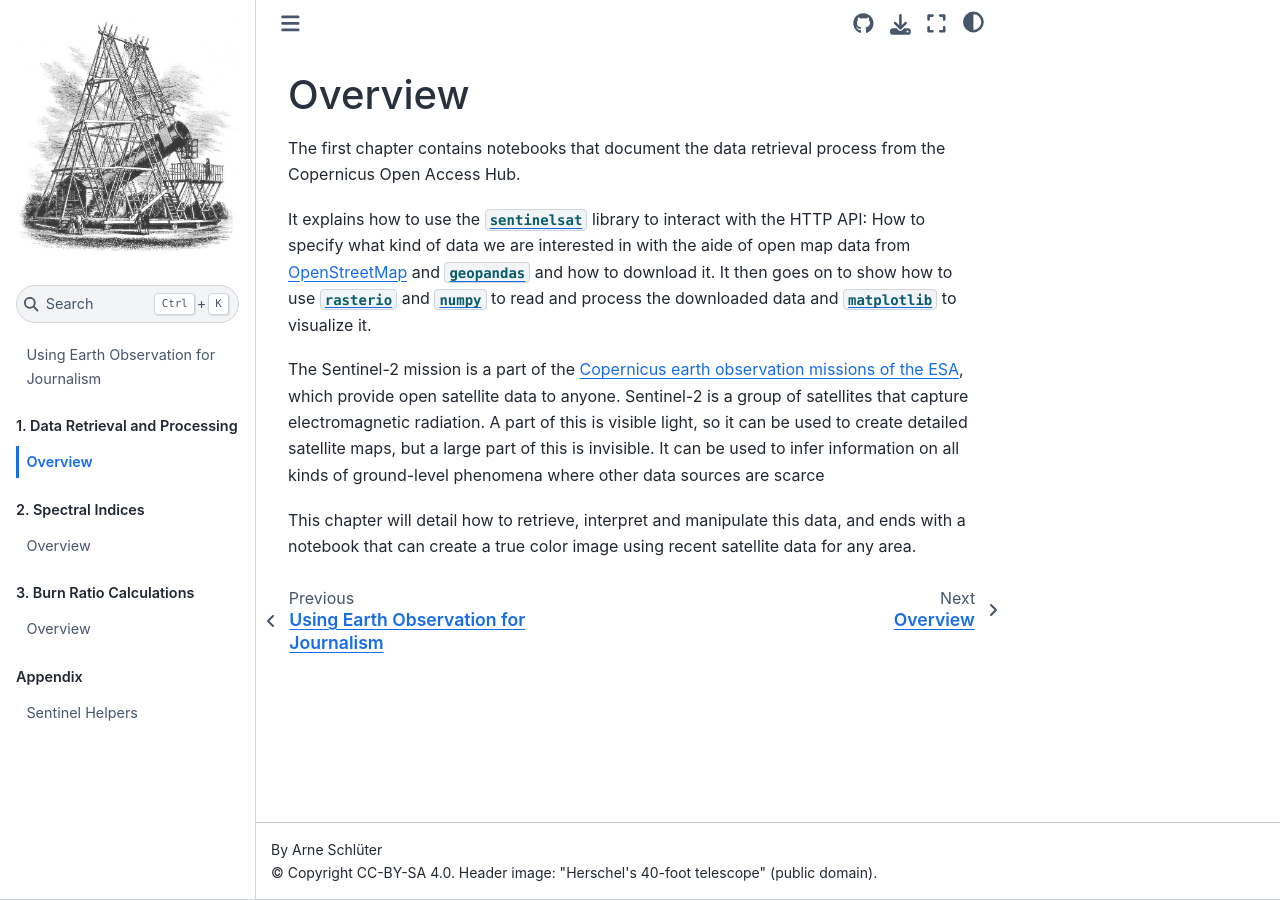
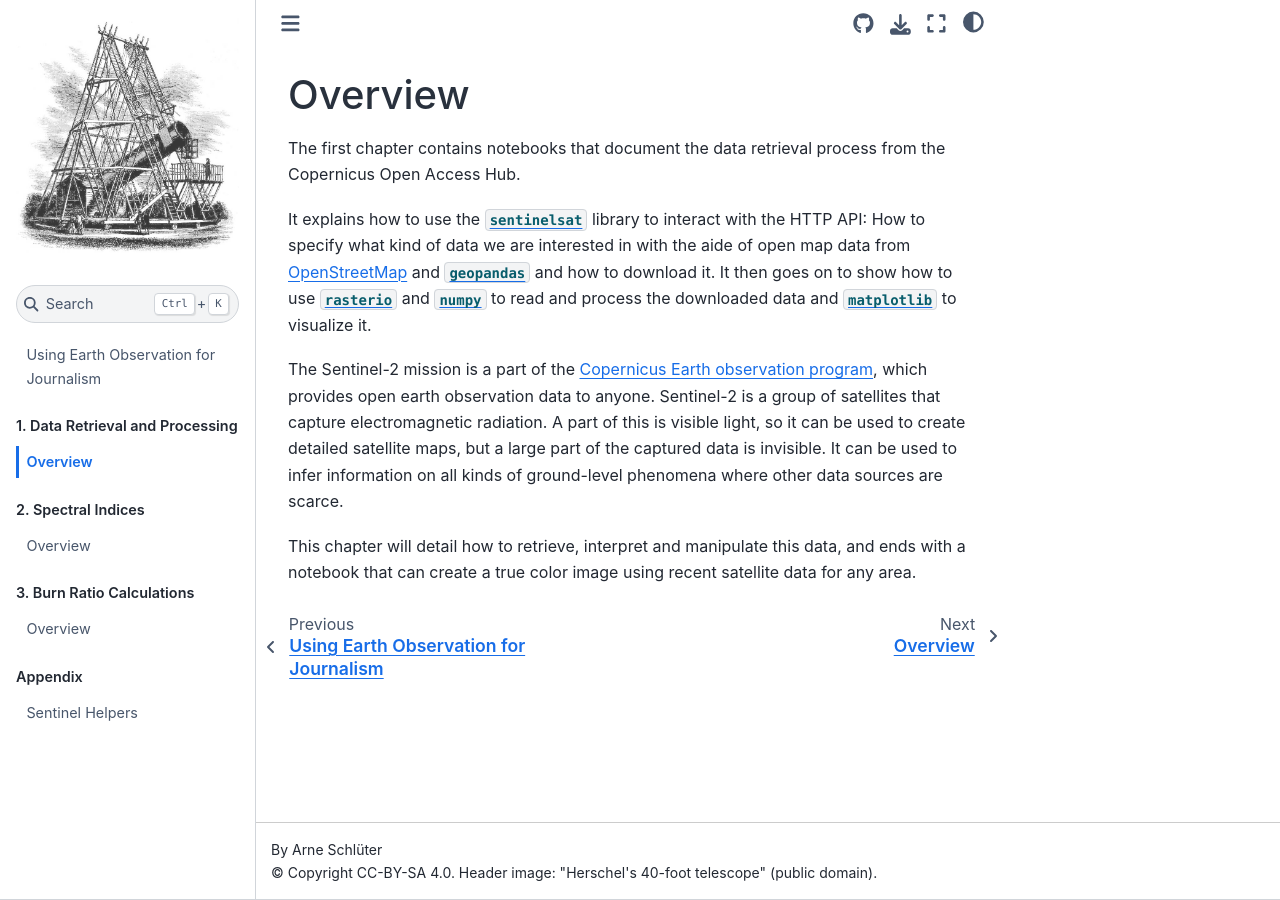
Before and after one commit to rrrnld/earth-observation-for-journalism, a Jupyter Book: the page built from sources/01-overview.md, in a window 1280 px wide. Built offline with Jupyter Book 1.0.4 settings and Sphinx 7.4.7 and the Sphinx Book theme 1.1.4, drawn with Linux system fonts in a browser that asks for light colours; pages that are not in the unit, such as notebooks, are missing from menus.

Commit message:
Improve intro to chapter 1… even more

```diff
--- a/sources/01-overview.md
+++ b/sources/01-overview.md
@@ -4,6 +4,6 @@ The first chapter contains notebooks that document the data retrieval process fr
 
 It explains how to use the [`sentinelsat`](https://github.com/sentinelsat/sentinelsat) library to interact with the HTTP API: How to specify what kind of data we are interested in with the aide of open map data from [OpenStreetMap](https://www.openstreetmap.org/) and [`geopandas`](https://geopandas.org/) and how to download it. It then goes on to show how to use [`rasterio`](https://rasterio.readthedocs.io/) and [`numpy`](https://numpy.org/) to read and process the downloaded data and [`matplotlib`](https://matplotlib.org/stable/index.html) to visualize it.
 
-The Sentinel-2 mission is a part of the [Copernicus earth observation missions of the ESA](http://www.esa.int/Applications/Observing_the_Earth/Copernicus), which provide open satellite data to anyone. Sentinel-2 is a group of satellites that capture electromagnetic radiation. A part of this is visible light, so it can be used to create detailed satellite maps, but a large part of this is invisible. It can be used to infer information on all kinds of ground-level phenomena where other data sources are scarce
+The Sentinel-2 mission is a part of the [Copernicus Earth observation program](http://www.esa.int/Applications/Observing_the_Earth/Copernicus), which provides open earth observation data to anyone. Sentinel-2 is a group of satellites that capture electromagnetic radiation. A part of this is visible light, so it can be used to create detailed satellite maps, but a large part of the captured data is invisible. It can be used to infer information on all kinds of ground-level phenomena where other data sources are scarce.
 
 This chapter will detail how to retrieve, interpret and manipulate this data, and ends with a notebook that can create a true color image using recent satellite data for any area.
```
